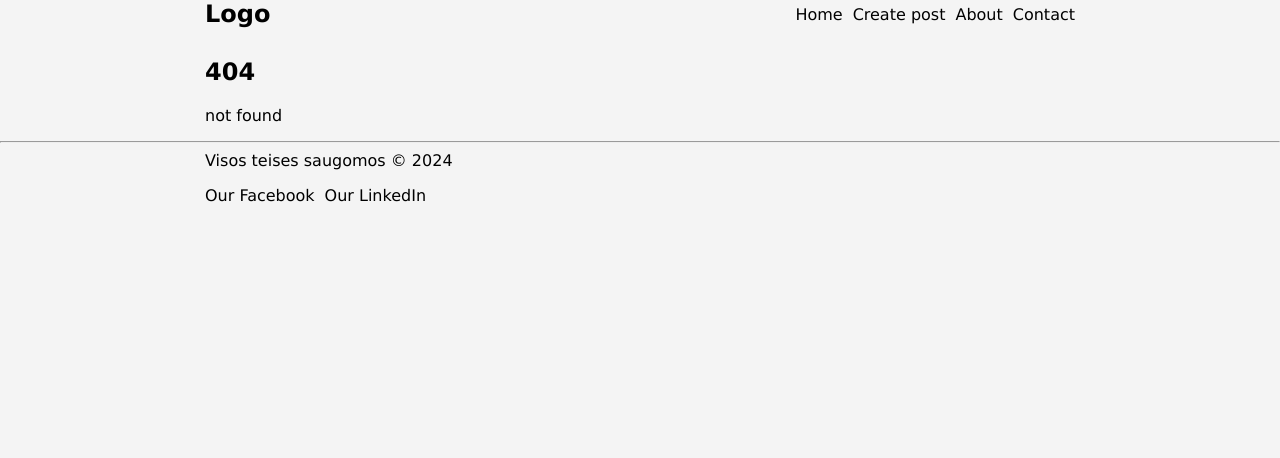
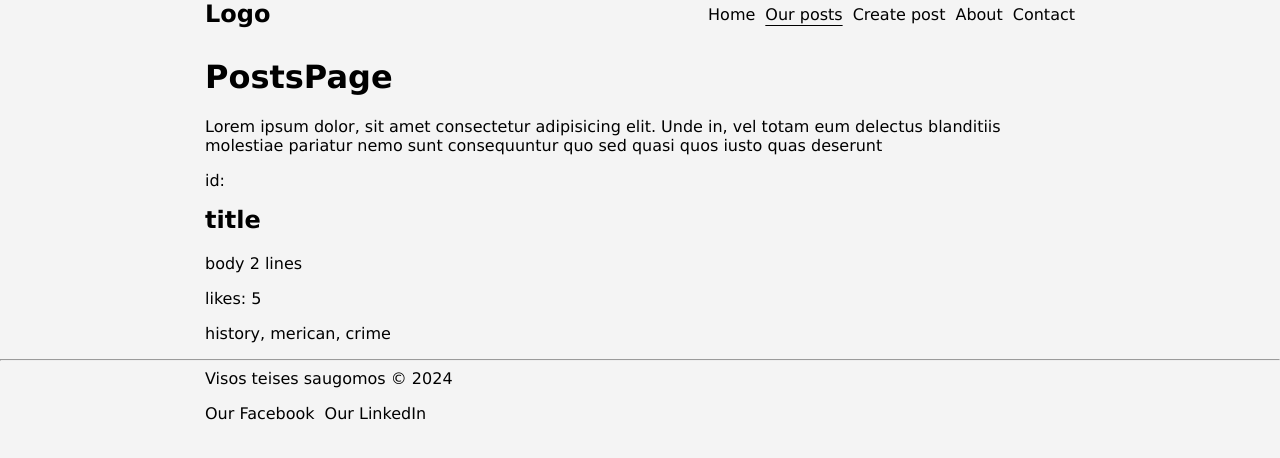
Before and after one commit to MariusCodeAcademy/type19_07_react_router_link, a React (Vite) app: page /posts in a window 1280 px wide. Before the commit this address had no page. Shown: the top 458 px of the page. Built offline with nearby package versions, Linux system fonts and the light colour scheme; no server answers.

Commit message:
axios + post page

```diff
--- a/package.json
+++ b/package.json
@@ -10,6 +10,7 @@
     "preview": "vite preview"
   },
   "dependencies": {
+    "axios": "^1.6.5",
     "react": "^18.2.0",
     "react-dom": "^18.2.0",
     "react-router-dom": "^6.21.2",
--- a/src/App.jsx
+++ b/src/App.jsx
@@ -6,6 +6,7 @@ import AboutPage from './pages/AboutPage';
 import ContactPage from './pages/ContactPage';
 import AddPost from './pages/AddPost';
 import Footer from './components/layout/Footer';
+import PostsPage from './pages/PostsPage';
 
 export default function App() {
   return (
@@ -14,6 +15,7 @@ export default function App() {
 
       <Routes>
         <Route path='/' element={<HomePage />} />
+        <Route path='/posts' element={<PostsPage />} />
         <Route path='/add-post' element={<AddPost />} />
         <Route path='/about' element={<AboutPage />} />
         <Route path='/contact' element={<ContactPage />} />
--- a/src/components/layout/Header.jsx
+++ b/src/components/layout/Header.jsx
@@ -8,6 +8,7 @@ export default function Header() {
       </a>
       <nav className='flex'>
         <NavLink to={'/'}>Home</NavLink>
+        <NavLink to={'/posts'}>Our posts</NavLink>
         <NavLink to={'/add-post'}>Create post</NavLink>
         <NavLink to={'/about'}>About</NavLink>
         <NavLink to={'/contact'}>Contact</NavLink>
--- a/src/pages/AddPost.jsx
+++ b/src/pages/AddPost.jsx
@@ -9,7 +9,7 @@ export default function AddPost() {
     author: 'James Band',
     body: 'Lorem ipsum dolor sit amet consectetur adipisicing elit. Sunt, placeat deserunt. Voluptas nesciunt et libero aperiam laudantium est a dolor sit odio itaque autem voluptate porro provident consequatur eum earum illo amet laborum enim iure, quae eligendi debitis incidunt. Non pariatur tempora quibusdam voluptates qui animi in illum optio rem!',
     tagsString: 'blue, green,  yellow,red,0',
-    userId: 5,
+    userId: 555,
   });
 
   const [postErr, setPostErr] = useState('');
@@ -77,6 +77,7 @@ export default function AddPost() {
   }
 
   async function sendToBackEnd(whatToSend) {
+    // setPostErr('');
     try {
       const resp = await fetch(postUrl, {
         method: 'POST',
--- /dev/null
+++ b/src/pages/PostsPage.jsx
@@ -0,0 +1,51 @@
+import axios from 'axios';
+import { useEffect, useState } from 'react';
+
+const postObj = {
+  id: 1,
+  title: 'His mother had always taught him',
+  body: "His mother had always taught him not to ever think of himself as better than others. He'd tried to live by this motto. He never looked down on those who were less fortunate or who had less money than him. But the stupidity of the group of people he was talking to made him change his mind.",
+  userId: 9,
+  tags: ['history', 'american', 'crime'],
+  reactions: 2,
+};
+
+export default function PostsPage() {
+  const [mainPostsArr, setMainPostsArr] = useState([]);
+  useEffect(() => {
+    getPosts();
+  }, []);
+
+  function getPosts() {
+    axios
+      .get('https://dummyjson.com/posts')
+      .then((resp) => {
+        console.log('resp ===', resp);
+        const dataBack = resp.data;
+        console.log('dataBack ===', dataBack);
+        setMainPostsArr(dataBack.posts);
+      })
+      .catch((error) => {
+        console.warn('ivyko klaida:', error);
+      });
+  }
+
+  return (
+    <div className='container'>
+      <h1>PostsPage</h1>
+      <p>
+        Lorem ipsum dolor, sit amet consectetur adipisicing elit. Unde in, vel totam eum delectus
+        blanditiis molestiae pariatur nemo sunt consequuntur quo sed quasi quos iusto quas deserunt
+      </p>
+      <ul className='unlisted grid'>
+        <li className='card'>
+          <p>id:</p>
+          <h2>title</h2>
+          <p>body 2 lines</p>
+          <p>likes: 5</p>
+          <p>history, merican, crime</p>
+        </li>
+      </ul>
+    </div>
+  );
+}
```
Also changed, not shown: 1 other file (tests, documents, lock files or other folders).
